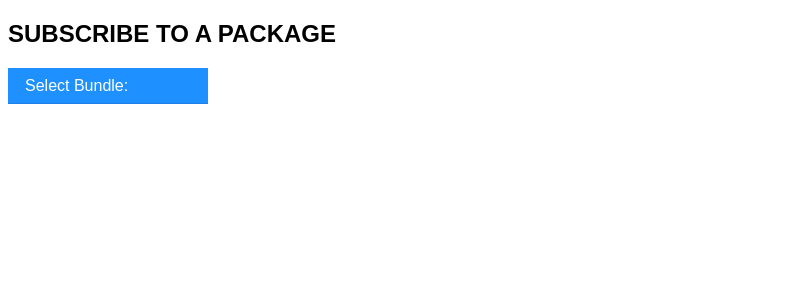
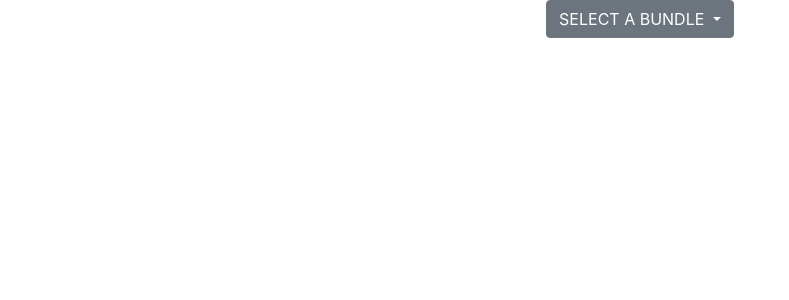
Before and after one commit to enoch17/ProtoNetWeb, a PHP site: page /pages/customer/subscribe.php in a window 1280 px wide. Shown: the top 300 px of the page, without its empty margins (0-789 px from the left). Run offline with PHP 8.4, Linux system fonts and the light colour scheme; some libraries are stand-ins or nearby versions.

Commit message:
SUBSCRIBE CHANGES

```diff
--- a/pages/customer/css/style3.css
+++ /dev/null
@@ -1,58 +0,0 @@
-.custom-select {
-    position: center;
-    font-family: Arial;
-  }
-
-  .custom-select select {
-    display: none; /*hide original SELECT element: */
-  }
-
-  .select-selected {
-    background-color: DodgerBlue;
-  }
-
-  /* Style the arrow inside the select element: */
-  .select-selected:after {
-    position: absolute;
-    content: "";
-    top: 14px;
-    right: 10px;
-    width: 0;
-    height: 0;
-    border: 6px solid transparent;
-    border-color: #fff transparent transparent transparent;
-  }
-
-  /* Point the arrow upwards when the select box is open (active): */
-  .select-selected.select-arrow-active:after {
-    border-color: transparent transparent #fff transparent;
-    top: 7px;
-  }
-
-  /* style the items (options), including the selected item: */
-  .select-items div,.select-selected {
-    color: #ffffff;
-    padding: 8px 16px;
-    border: 1px solid transparent;
-    border-color: transparent transparent rgba(0, 0, 0, 0.1) transparent;
-    cursor: pointer;
-  }
-
-  /* Style items (options): */
-  .select-items {
-    position: center;
-    background-color: DodgerBlue;
-    top: 100%;
-    left: 0;
-    right: 0;
-    z-index: 99;
-  }
-
-  /* Hide the items when the select box is closed: */
-  .select-hide {
-    display: none;
-  }
-
-  .select-items div:hover, .same-as-selected {
-    background-color: rgba(0, 0, 0, 0.1);
-  }
--- a/pages/customer/subscribe.php
+++ b/pages/customer/subscribe.php
@@ -1,99 +1,60 @@
 <!DOCTYPE html>
 <html>
-<head>
-	<title></title>
-		<link rel="stylesheet" type="text/css" href="css/style3.css">
-</head>
-<body>
-<h2 style="font-family:arial;">SUBSCRIBE TO A PACKAGE</h2>
-<div class="custom-select" style="width:200px;">
-  <select>
-    <option value="0">Select Bundle:</option>
-    <option value="1">MINI BUNDLE</option>
-    <option value="2">MEGA BUNDLE</option>
-    <option value="3">ULTRA BUNDLE</option>
-  </select>
-</div>
-<script>
-var x, i, j, l, ll, selElmnt, a, b, c;
-/*look for any elements with the class "custom-select":*/
-x = document.getElementsByClassName("custom-select");
-l = x.length;
-for (i = 0; i < l; i++) {
-  selElmnt = x[i].getElementsByTagName("select")[0];
-  ll = selElmnt.length;
-  /*for each element, create a new DIV that will act as the selected item:*/
-  a = document.createElement("DIV");
-  a.setAttribute("class", "select-selected");
-  a.innerHTML = selElmnt.options[selElmnt.selectedIndex].innerHTML;
-  x[i].appendChild(a);
-  /*for each element, create a new DIV that will contain the option list:*/
-  b = document.createElement("DIV");
-  b.setAttribute("class", "select-items select-hide");
-  for (j = 1; j < ll; j++) {
-    /*for each option in the original select element,
-    create a new DIV that will act as an option item:*/
-    c = document.createElement("DIV");
-    c.innerHTML = selElmnt.options[j].innerHTML;
-    c.addEventListener("click", function(e) {
-        /*when an item is clicked, update the original select box,
-        and the selected item:*/
-        var y, i, k, s, h, sl, yl;
-        s = this.parentNode.parentNode.getElementsByTagName("select")[0];
-        sl = s.length;
-        h = this.parentNode.previousSibling;
-        for (i = 0; i < sl; i++) {
-          if (s.options[i].innerHTML == this.innerHTML) {
-            s.selectedIndex = i;
-            h.innerHTML = this.innerHTML;
-            y = this.parentNode.getElementsByClassName("same-as-selected");
-            yl = y.length;
-            for (k = 0; k < yl; k++) {
-              y[k].removeAttribute("class");
+    <head>
+        <link rel="stylesheet"
+              href=
+"https://stackpath.bootstrapcdn.com/bootstrap/4.5.2/css/bootstrap.min.css"
+              integrity=
+"sha384-JcKb8q3iqJ61gNV9KGb8thSsNjpSL0n8PARn9HuZOnIxN0hoP+VmmDGMN5t9UJ0Z"
+              crossorigin="anonymous" />
+
+        <style>
+            .my-menu {
+/*Sets all the content of dropdown div to center*/
+                text-align: center;
             }
-            this.setAttribute("class", "same-as-selected");
-            break;
-          }
-        }
-        h.click();
-    });
-    b.appendChild(c);
-  }
-  x[i].appendChild(b);
-  a.addEventListener("click", function(e) {
-      /*when the select box is clicked, close any other select boxes,
-      and open/close the current select box:*/
-      e.stopPropagation();
-      closeAllSelect(this);
-      this.nextSibling.classList.toggle("select-hide");
-      this.classList.toggle("select-arrow-active");
-    });
-}
-function closeAllSelect(elmnt) {
-  /*a function that will close all select boxes in the document,
-  except the current select box:*/
-  var x, y, i, xl, yl, arrNo = [];
-  x = document.getElementsByClassName("select-items");
-  y = document.getElementsByClassName("select-selected");
-  xl = x.length;
-  yl = y.length;
-  for (i = 0; i < yl; i++) {
-    if (elmnt == y[i]) {
-      arrNo.push(i)
-    } else {
-      y[i].classList.remove("select-arrow-active");
-    }
-  }
-  for (i = 0; i < xl; i++) {
-    if (arrNo.indexOf(i)) {
-      x[i].classList.add("select-hide");
-    }
-  }
-}
-/*if the user clicks anywhere outside the select box,
-then close all select boxes:*/
-document.addEventListener("click", closeAllSelect);
-</script>
+        </style>
+    </head>
 
-</body>
+    <body>
+<!-- my-menu class is added to dropdown div for styling-->
+        <div class="dropdown my-menu">
+            <button class="btn btn-secondary
+                           dropdown-toggle"
+                    type="button"
+                    id="dropdownMenuButton"
+                    data-toggle="dropdown"
+                    aria-haspopup="true"
+                    aria-expanded="false">
+                SELECT A BUNDLE
+            </button>
+            <div class="dropdown-menu"
+                 aria-labelledby="dropdownMenuButton">
+                <a class="dropdown-item"
+                   href="#">MINI BUNDLE</a>
+                <a class="dropdown-item"
+                   href="#">MEGA BUNDLE</a>
+                <a class="dropdown-item"
+                   href="#">ULTRA BUNDLE</a>
+            </div>
+        </div>
+
+        <script src="https://code.jquery.com/jquery-3.2.1.slim.min.js"
+                integrity=
+"sha384-KJ3o2DKtIkvYIK3UENzmM7KCkRr/rE9/Qpg6aAZGJwFDMVNA/GpGFF93hXpG5KkN"
+                crossorigin="anonymous">
+      </script>
+        <script src=
+"https://cdnjs.cloudflare.com/ajax/libs/popper.js/1.12.9/umd/popper.min.js"
+                integrity=
+"sha384-ApNbgh9B+Y1QKtv3Rn7W3mgPxhU9K/ScQsAP7hUibX39j7fakFPskvXusvfa0b4Q"
+                crossorigin="anonymous">
+      </script>
+        <script src=
+"https://maxcdn.bootstrapcdn.com/bootstrap/4.0.0/js/bootstrap.min.js"
+                integrity=
+"sha384-JZR6Spejh4U02d8jOt6vLEHfe/JQGiRRSQQxSfFWpi1MquVdAyjUar5+76PVCmYl"
+                crossorigin="anonymous">
+      </script>
+    </body>
 </html>
```
